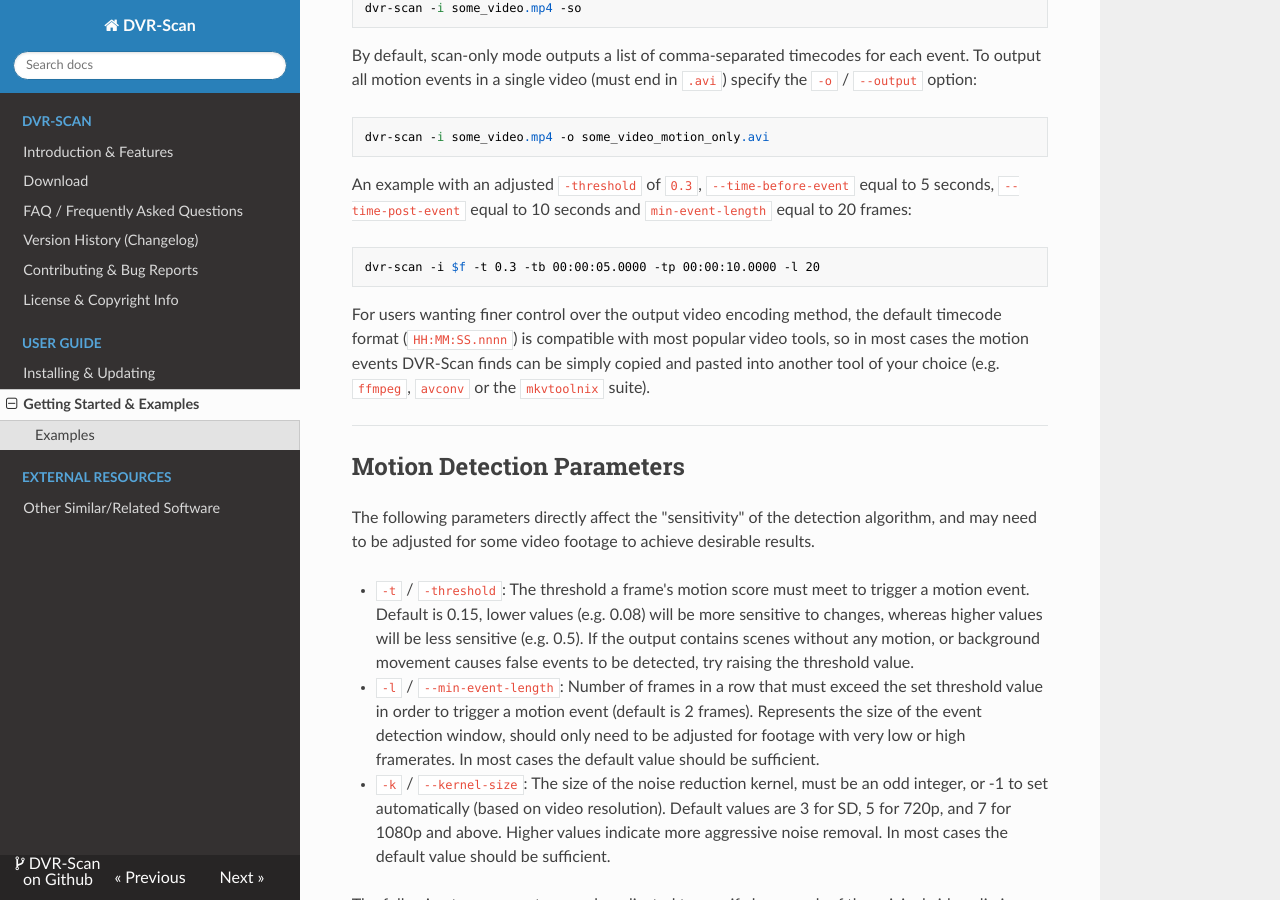
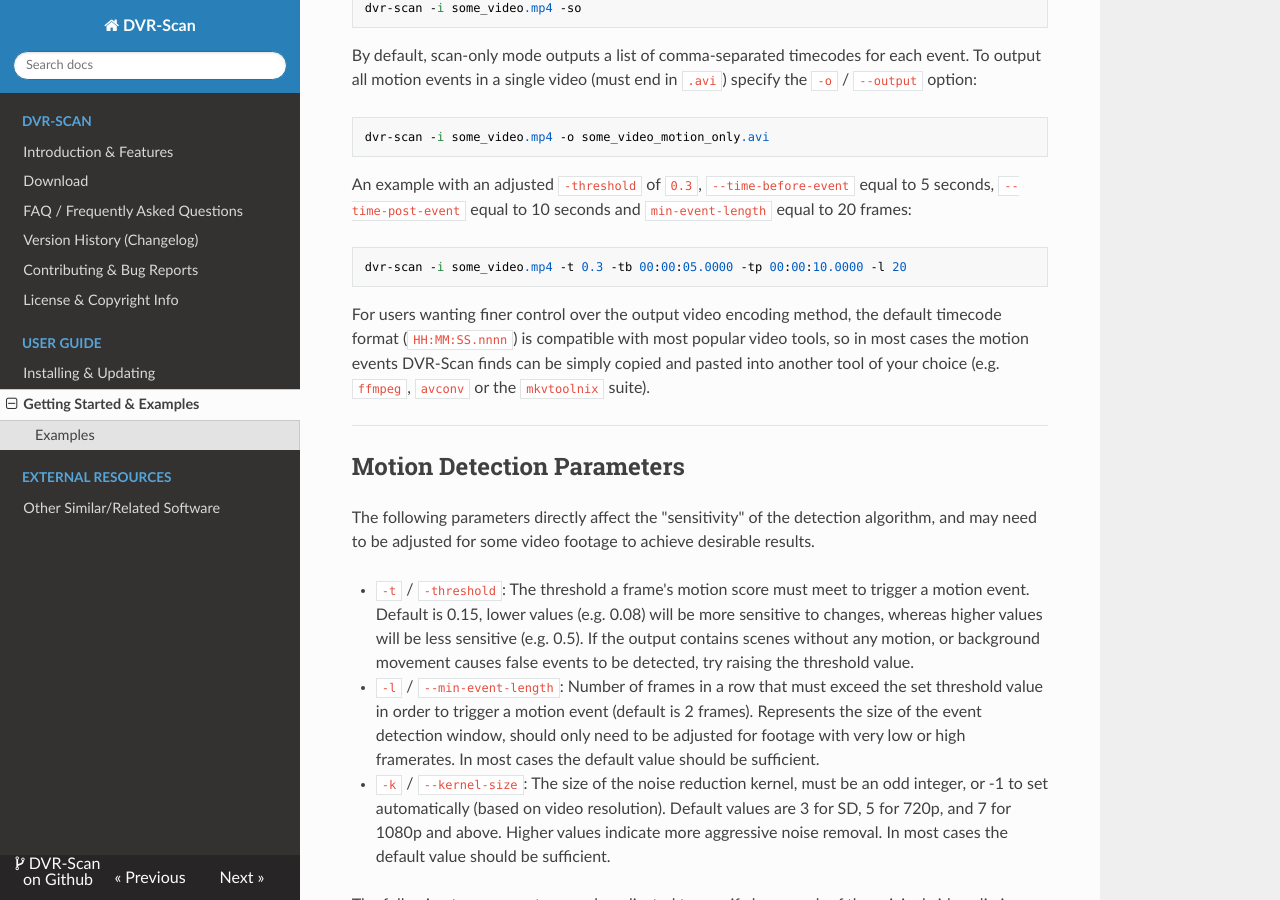
Before and after one commit to Breakthrough/DVR-Scan, an MkDocs documentation site: the page built from docs/guide/examples.md, in a window 1280 px wide and 900 px high, scrolled down 661 px. Built offline with MkDocs 1.6.1, drawn with Linux system fonts in a browser that asks for light colours; nearby versions of some CDN libraries; old or Windows-style settings are respelled for this version of MkDocs.

Commit message:
Updating example with mp4 file

```diff
--- a/docs/guide/examples.md
+++ b/docs/guide/examples.md
@@ -27,7 +27,7 @@ By default, scan-only mode outputs a list of comma-separated timecodes for each
 
 An example with an adjusted `-threshold` of `0.3`, `--time-before-event` equal to 5 seconds, `--time-post-event` equal to 10 seconds and `min-event-length` equal to 20 frames:
 
-    dvr-scan -i $f -t 0.3 -tb 00:00:05.0000 -tp 00:00:10.0000 -l 20
+    dvr-scan -i some_video.mp4 -t 0.3 -tb 00:00:05.0000 -tp 00:00:10.0000 -l 20
 
 For users wanting finer control over the output video encoding method, the default timecode format (`HH:MM:SS.nnnn`) is compatible with most popular video tools, so in most cases the motion events DVR-Scan finds can be simply copied and pasted into another tool of your choice (e.g. `ffmpeg`, `avconv` or the `mkvtoolnix` suite).
 
```
